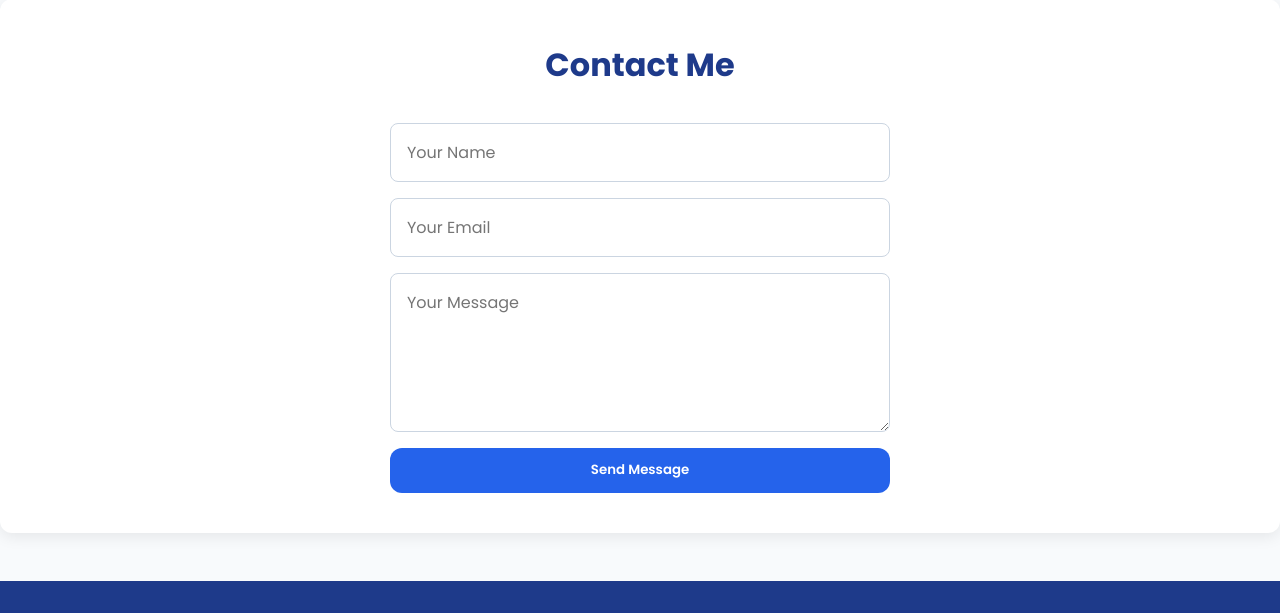
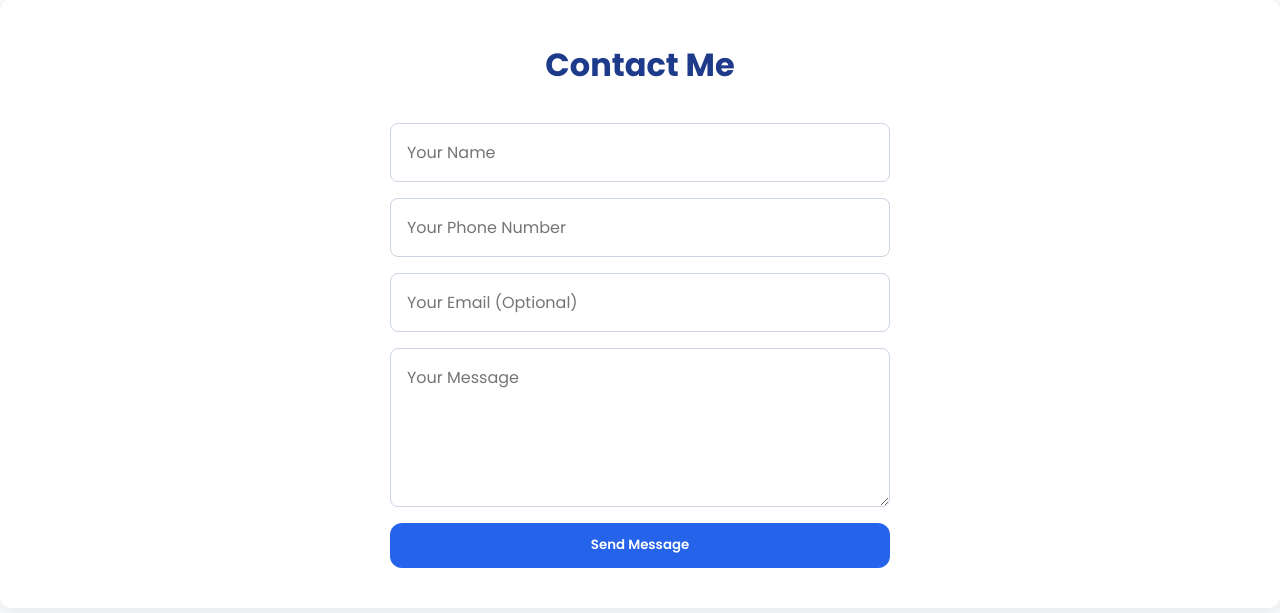
Before and after one commit to shahzaib99tech/Portfolio-updated, a plain HTML site: page index.html in a window 1280 px wide. Shown: the part 2253-2866 px from the top of the page. Drawn offline with Linux system fonts and the light colour scheme.

Commit message:
index.html

```diff
--- a/index.html
+++ b/index.html
@@ -715,9 +715,13 @@
 
         <!-- 🟢 UPDATED: Form action now points to your specific Formspree endpoint! -->
         <form id="contactForm" action="https://formspree.io/f/mdkqrokz" method="POST">
-            <!-- Added 'name' attributes, required for form submission -->
+            <!-- Name remains required -->
             <input type="text" name="name" placeholder="Your Name" required>
-            <input type="email" name="_replyto" placeholder="Your Email" required>
+            <!-- Phone Number is now REQUIRED and placeholder updated -->
+            <input type="tel" name="phone" placeholder="Your Phone Number" required>
+            <!-- Email is now OPTIONAL and placeholder updated -->
+            <input type="email" name="_replyto" placeholder="Your Email (Optional)">
+            <!-- Message remains required -->
             <textarea name="message" placeholder="Your Message" rows="5" required></textarea>
             <button type="submit" class="btn">Send Message</button>
         </form>
```
